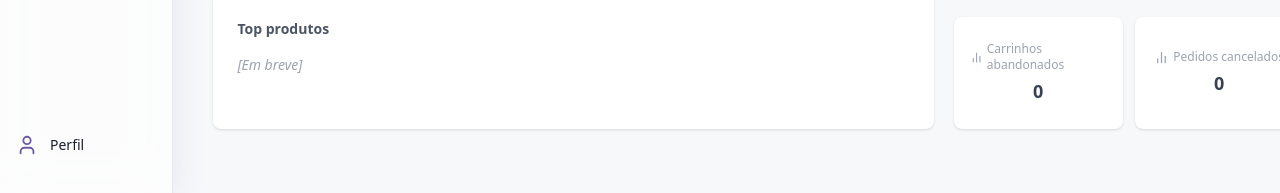
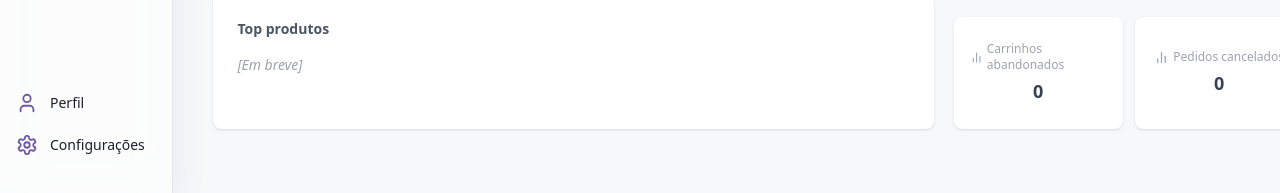
Before and after one commit to Rckbastos/clear-cart-checkout, a React (Vite) app: page /dashboard in a window 1280 px wide. Shown: the part 604-797 px from the top of the page. Built offline with nearby package versions, Linux system fonts and the light colour scheme.

Commit message:
Move profile configuration
Move the profile configuration option in the side menu.

```diff
--- a/src/components/DashboardSidebar.tsx
+++ b/src/components/DashboardSidebar.tsx
@@ -1,4 +1,3 @@
-
 import React, { useState } from "react";
 import {
   ShoppingCart,
@@ -77,7 +76,7 @@ const MENU = [
 
 export default function DashboardSidebar() {
   const [expanded, setExpanded] = useState(true);
-  const [openSections, setOpenSections] = useState<{[key: string]: boolean}>({
+  const [openSections, setOpenSections] = useState<{ [key: string]: boolean }>({
     pedidos: true,
     marketing: false,
     checkout: false,
@@ -159,7 +158,7 @@ export default function DashboardSidebar() {
             </button>
             {/* Submenu */}
             {item.collapsible && expanded && openSections[item.key] && (
-              <ul className="ml-7 border-l pl-3 my-1" style={{borderColor: dividerColor}}>
+              <ul className="ml-7 border-l pl-3 my-1" style={{ borderColor: dividerColor }}>
                 {item.items?.map((sub) => (
                   <li key={sub.label}>
                     <button
@@ -179,12 +178,18 @@ export default function DashboardSidebar() {
           </div>
         ))}
       </nav>
-      <div className="mt-auto flex flex-col items-center mb-2 w-full">
+      <div className="mt-auto flex flex-col items-center mb-2 w-full gap-1">
         <button
           className={`flex items-center rounded-lg hover:bg-primary/10 transition p-2 ${expanded ? "w-full justify-start gap-3" : "w-10 justify-center"}`}
         >
           <User size={22} color={iconColor} />
           {expanded && <span className="text-sm font-medium" style={{ color: labelColor }}>Perfil</span>}
+        </button>
+        <button
+          className={`flex items-center rounded-lg hover:bg-primary/10 transition p-2 ${expanded ? "w-full justify-start gap-3" : "w-10 justify-center"}`}
+        >
+          <Settings size={22} color={iconColor} />
+          {expanded && <span className="text-sm font-medium" style={{ color: labelColor }}>Configurações</span>}
         </button>
         {!expanded && (
           <button
```
